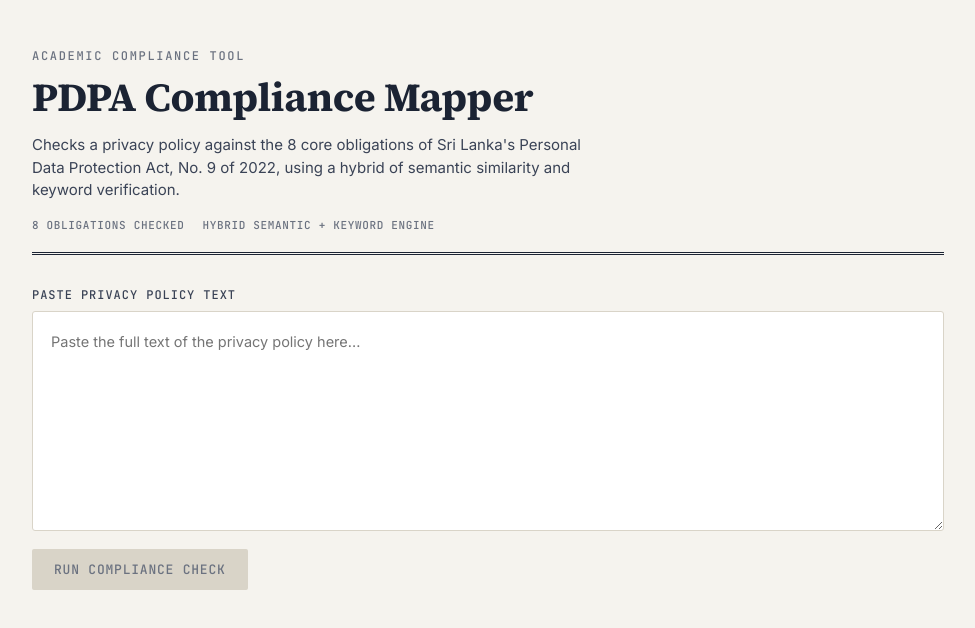
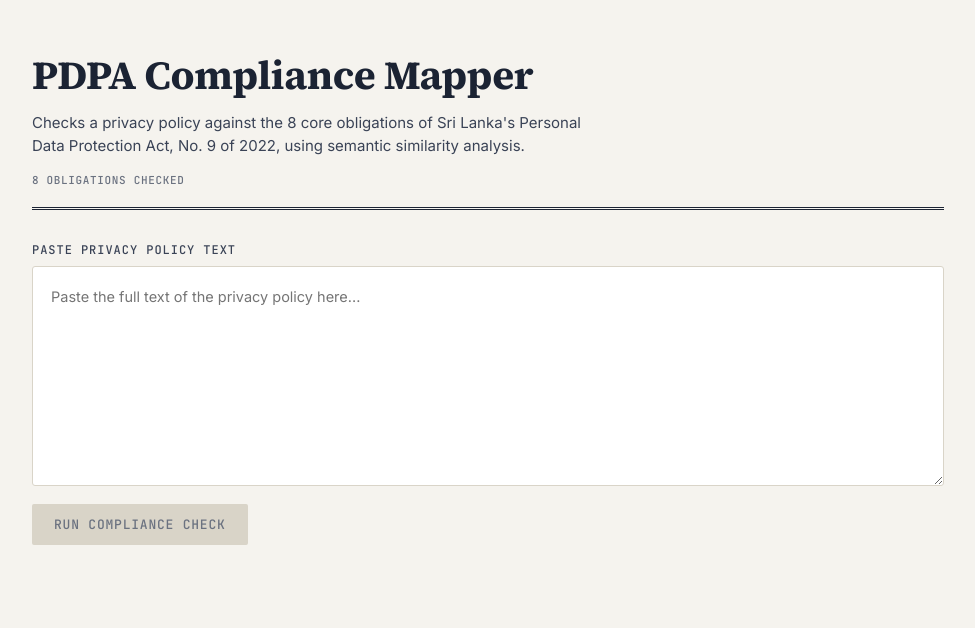
Before and after one commit to Malith212/PDPA-Compliance-Mapper---Frontend, a React (Vite) app: page / in a window 1280 px wide. Shown: the top 628 px of the page, without its empty margins (152-1127 px from the left). Built offline with nearby package versions, Linux system fonts and the light colour scheme.

Commit message:
refactor: update header content and enhance report summary display

```diff
--- a/src/App.jsx
+++ b/src/App.jsx
@@ -28,16 +28,12 @@
   return (
     <div className="app-shell">
       <header className="masthead">
-        <p className="masthead-eyebrow">Academic Compliance Tool</p>
         <h1 className="masthead-title">PDPA Compliance Mapper</h1>
         <p className="masthead-sub">
-          Checks a privacy policy against the 8 core obligations of Sri Lanka's
-          Personal Data Protection Act, No. 9 of 2022, using a hybrid of
-          semantic similarity and keyword verification.
+          Checks a privacy policy against the 8 core obligations of Sri Lanka's Personal Data Protection Act, No. 9 of 2022, using semantic similarity analysis.
         </p>
         <div className="masthead-meta">
           <span>8 obligations checked</span>
-          <span>Hybrid semantic + keyword engine</span>
         </div>
       </header>
 
--- a/src/components/ReportView.jsx
+++ b/src/components/ReportView.jsx
@@ -4,6 +4,11 @@
   return (
     <div className="report">
       <div className="report-summary">
+        <div>
+          <div className="summary-figure">{report.overall_compliance_percent}%</div>
+          <div className="summary-label">Sections fully compliant</div>
+        </div>
+
         <div className="summary-breakdown">
           <div className="summary-chip chip-compliant">
             <b>{report.compliant_count}</b>
--- a/src/components/SectionCard.jsx
+++ b/src/components/SectionCard.jsx
@@ -23,7 +23,6 @@
 
       <div className="section-stamp-col">
         <span className={`stamp stamp-${section.status}`}>{statusLabel}</span>
-        <span className="score-value">score {section.final_score.toFixed(2)}</span>
       </div>
     </div>
   );
```
